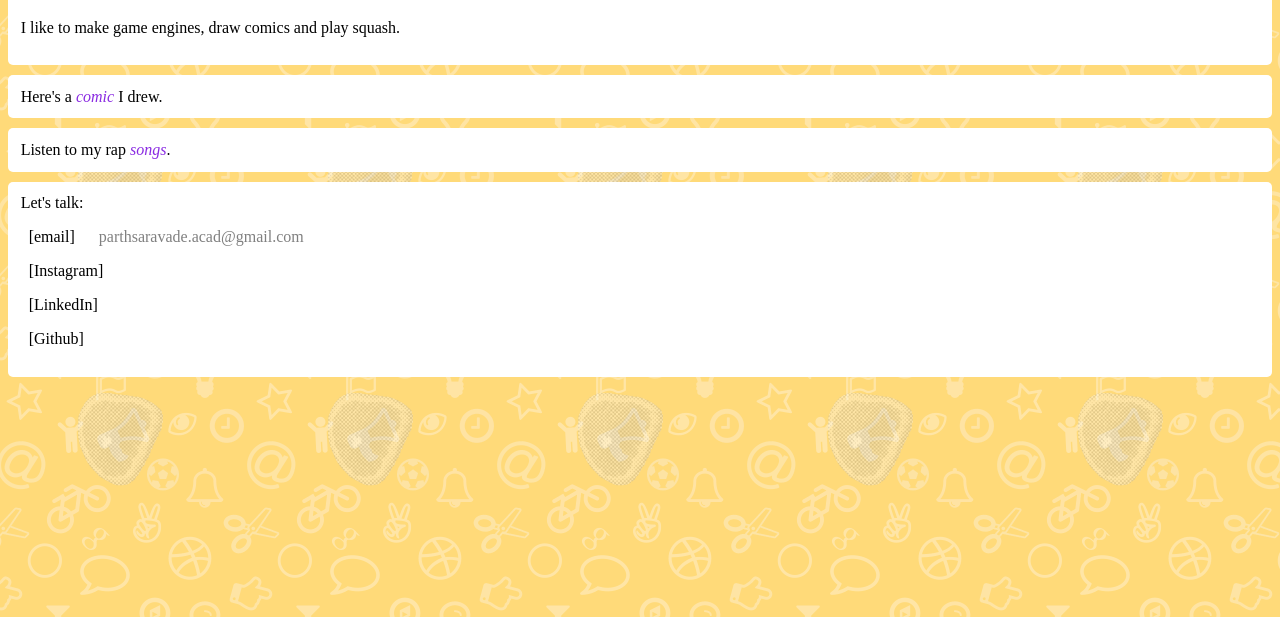
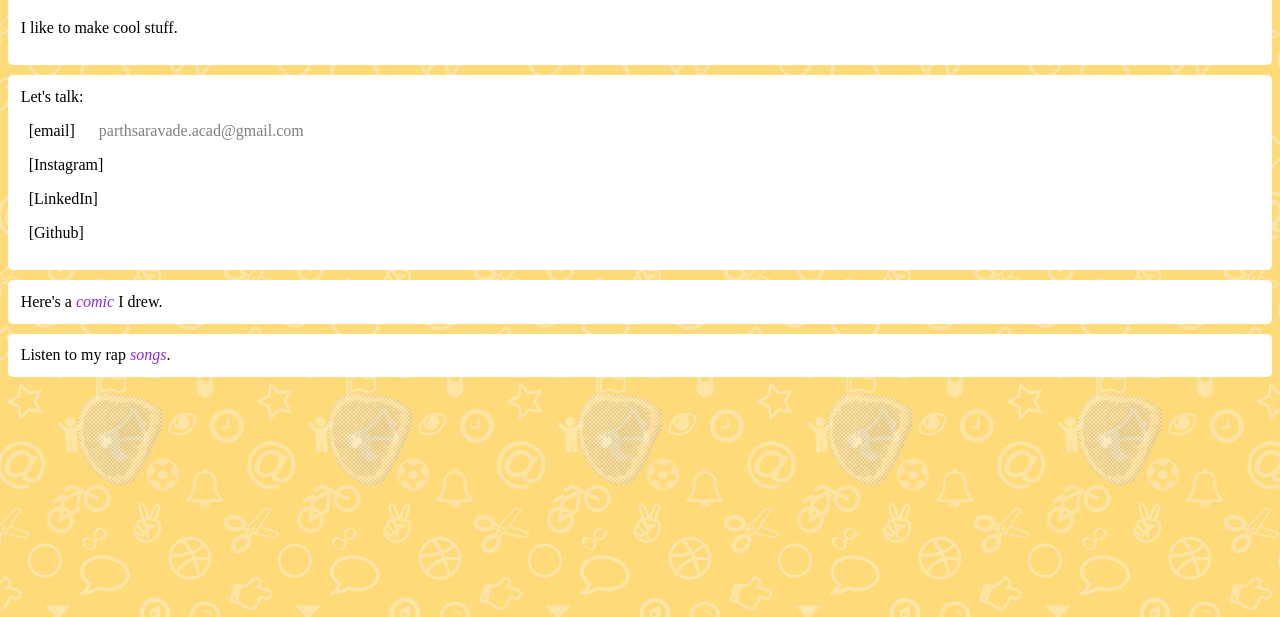
Before and after one commit to PsychedelicOrange/psychedelicorange.github.io, a plain HTML site: page about.html in a window 1280 px wide. Shown: the part 183-800 px from the top of the page. Drawn offline with Linux system fonts and the light colour scheme.

Commit message:
updated about

```diff
--- a/about.html
+++ b/about.html
@@ -37,15 +37,10 @@
     </div>
     <div class="overlayimage"></div>
     <div style="height: 100px;"></div>
+
     <div class = "about">
     <h1 style="color: black;font-weight: 400;">Parth Saravade</h1>
-    <p>I like to make game engines, draw comics and play squash.</p>
-    </div>
-    <div class="about">
-        Here's a <a target="_blank" style="color: blueviolet; font-style: italic;" href="https://drive.google.com/file/d/1NkCxvWvUQgyrHYKRHki1VpkybYHDqAET/view?usp=sharing">comic</a> I drew.
-    </div>
-    <div class="about">
-        Listen to my rap <a target="_blank" style="color: blueviolet; font-style: italic;" href="https://www.youtube.com/playlist?list=PLIEpLyTQZWcTzedYffE3xKS28Tu-RVOIA">songs</a>.
+<p>I like to make cool stuff. </p>
     </div>
     <div class="about">
         Let's talk:
@@ -53,8 +48,13 @@
     <p>&ensp;<a style="color: black" target="_blank" href="https://www.instagram.com/parth_saravade/">[Instagram]</a></p>
     <p>&ensp;<a style="color: black" target="_blank" href="https://www.linkedin.com/in/parth-saravade-7662a2234/">[LinkedIn]</a></p>
     <p>&ensp;<a style="color: black" target="_blank" href="https://github.com/PsychedelicOrange/">[Github]</a></p>
+    </div> <div class="about">
+        Here's a <a target="_blank" style="color: blueviolet; font-style: italic;" href="https://drive.google.com/file/d/1NkCxvWvUQgyrHYKRHki1VpkybYHDqAET/view?usp=sharing">comic</a> I drew.
     </div>
-    <p>
+    <div class="about">
+        Listen to my rap <a target="_blank" style="color: blueviolet; font-style: italic;" href="https://www.youtube.com/playlist?list=PLIEpLyTQZWcTzedYffE3xKS28Tu-RVOIA">songs</a>.
+    </div>
+   <p>
 
     </p>
 </body>
```
